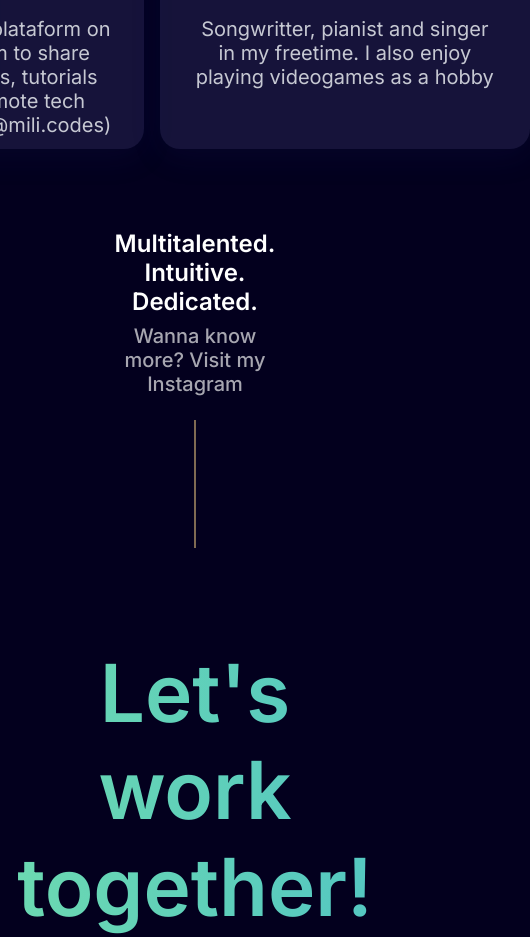
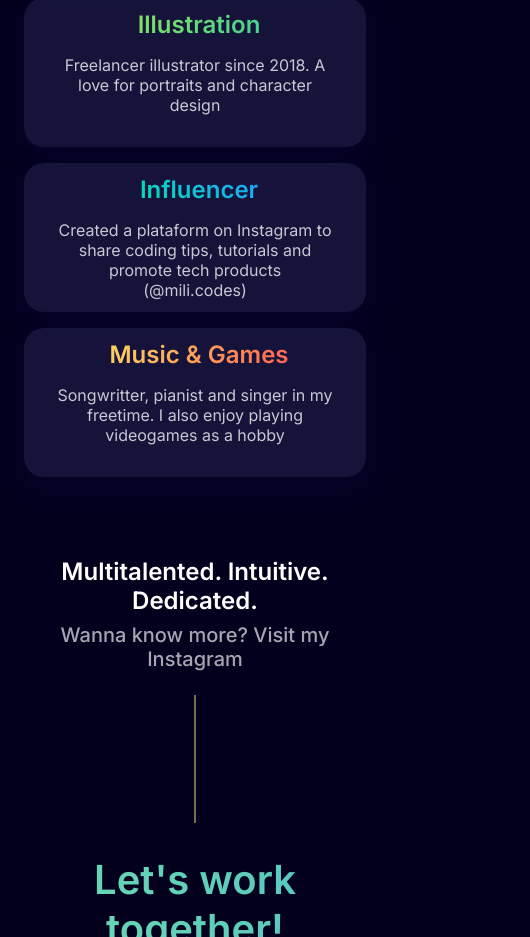
Before and after one commit to KonstaVadim/personal-site, a Vue app: page / in a window 390 px wide. Shown: the part 3863-4800 px from the top of the page, 530 px wide, since content can reach past the window. Built offline with nearby package versions, Linux system fonts and the light colour scheme; what vue3-smooth-scroll would draw is missing.

Commit message:
Правки адаптива сайта

```diff
--- a/src/App.vue
+++ b/src/App.vue
@@ -1,6 +1,7 @@
 <template>
   <!-- Header -->
   <TheHeader @onClickMenuItem="onClickMenuItem" />
+
   <!-- Blocks -->
   <BlockMain />
   <BlockQuote />
--- a/src/components/BlockAboutMe.vue
+++ b/src/components/BlockAboutMe.vue
@@ -81,16 +81,11 @@ import CardInfo from "./CardInfo.vue";
 
     .cards-about-me {
       display: grid;
-      grid-template-columns: repeat(2, 1fr);
-      grid-template-rows: repeat(2, 1fr);
-      width: 0px;
       flex-grow: 1;
-      min-width: 670px;
       gap: 1rem;
     }
 
     .image-about-me {
-      width: 30%;
       max-width: 350px;
       flex-grow: 1;
 
@@ -106,9 +101,35 @@ import CardInfo from "./CardInfo.vue";
   }
 }
 
+.cards-about-me {
+  grid-template-columns: repeat(2, 1fr);
+  grid-template-rows: repeat(2, 1fr);
+  min-width: 670px;
+  width: 0px;
+}
+
 @media screen and (max-width: 991px) {
+  .block-about-me {
+    padding: 0 5rem 1.5rem;
+  }
 }
 
 @media screen and (max-width: 768px) {
+  .block-about-me {
+    padding: 0 3rem 1.5rem;
+  }
+
+  .cards-about-me {
+    grid-template-columns: 1fr;
+    grid-template-rows: repeat(4, 1fr);
+    min-width: unset;
+    width: 100%;
+  }
+}
+
+@media screen and (max-width: 480px) {
+  .block-about-me {
+    padding: 0 1.5rem 1.5rem;
+  }
 }
 </style>
--- a/src/components/BlockContact.vue
+++ b/src/components/BlockContact.vue
@@ -5,7 +5,7 @@
       <div class="vertical-line"></div>
     </div>
 
-    <div class="block-title">
+    <div class="contact-title">
       <h2>Let's work together!</h2>
     </div>
 
@@ -21,6 +21,7 @@ import ContactButton from "./ContactButton.vue";
 
 <style scoped lang="scss">
 .block-contact {
+  padding: 0 2rem;
   .vertical-line-container {
     justify-content: center;
 
@@ -30,8 +31,7 @@ import ContactButton from "./ContactButton.vue";
     }
   }
 
-  .block-title {
-    margin-top: 6rem;
+  .contact-title {
     text-align: center;
 
     h2 {
@@ -42,7 +42,6 @@ import ContactButton from "./ContactButton.vue";
       -webkit-text-fill-color: transparent;
       animation: gradient 9s ease infinite;
       font-weight: 600;
-      font-size: 5rem;
       opacity: 1;
     }
   }
@@ -50,8 +49,19 @@ import ContactButton from "./ContactButton.vue";
   .button-container {
     display: flex;
     justify-content: center;
-    padding: 5rem 0 10rem;
   }
+}
+
+.contact-title {
+  margin-top: 5rem;
+
+  h2 {
+    font-size: 5rem;
+  }
+}
+
+.button-container {
+  padding: 5rem 0 10rem;
 }
 
 @keyframes gradient {
@@ -65,4 +75,41 @@ import ContactButton from "./ContactButton.vue";
     background-position: 0% 50%;
   }
 }
+
+@media screen and (max-width: 991px) {
+  .button-container {
+    padding: 5rem 0 8rem;
+  }
+  .contact-title {
+    margin-top: 4rem;
+
+    h2 {
+      font-size: 4rem;
+    }
+  }
+}
+
+@media screen and (max-width: 768px) {
+  .contact-title {
+    margin-top: 3rem;
+
+    h2 {
+      font-size: 3rem;
+    }
+  }
+}
+
+@media screen and (max-width: 480px) {
+  .block-contact {
+    padding: 0 1rem;
+  }
+
+  .contact-title {
+    margin-top: 2rem;
+
+    h2 {
+      font-size: 2.5rem;
+    }
+  }
+}
 </style>
--- a/src/components/CardInfo.vue
+++ b/src/components/CardInfo.vue
@@ -106,4 +106,24 @@ const classesCard = computed(() => {
     text-align: center;
   }
 }
+
+@media screen and (max-width: 991px) {
+  .card-info-title {
+    font-size: 2rem !important;
+  }
+
+  .card-info-content {
+    font-size: 1.125rem !important;
+  }
+}
+
+@media screen and (max-width: 480px) {
+  .card-info-title {
+    font-size: 1.5rem !important;
+  }
+
+  .card-info-content {
+    font-size: 1rem !important;
+  }
+}
 </style>
--- a/src/components/TheFooter.vue
+++ b/src/components/TheFooter.vue
@@ -28,8 +28,6 @@
 
   .icon {
     border-radius: 50%;
-    width: 50px;
-    height: 50px;
     background: center/70% no-repeat;
     background-color: #26243b;
     transition: all 0.2s ease;
@@ -84,9 +82,38 @@
   }
 }
 
+.icon {
+  width: 50px;
+  height: 50px;
+}
+
 .copyright-sign {
   text-align: center;
   color: #fff;
   margin-top: 3rem;
 }
+
+@media screen and (max-width: 768px) {
+  .contact-icons {
+    gap: 2rem;
+  }
+  .icon {
+    width: 40px;
+    height: 40px;
+  }
+}
+
+@media screen and (max-width: 480px) {
+  .contact-icons {
+    gap: 1rem;
+  }
+  .icon {
+    width: 32px;
+    height: 32px;
+  }
+
+  .copyright-sign {
+    font-size: 0.875rem;
+  }
+}
 </style>
```
Also changed, not shown: src/components/ContactButton.vue (+26 -0 lines), 1 other file (tests, documents, lock files or other folders).
